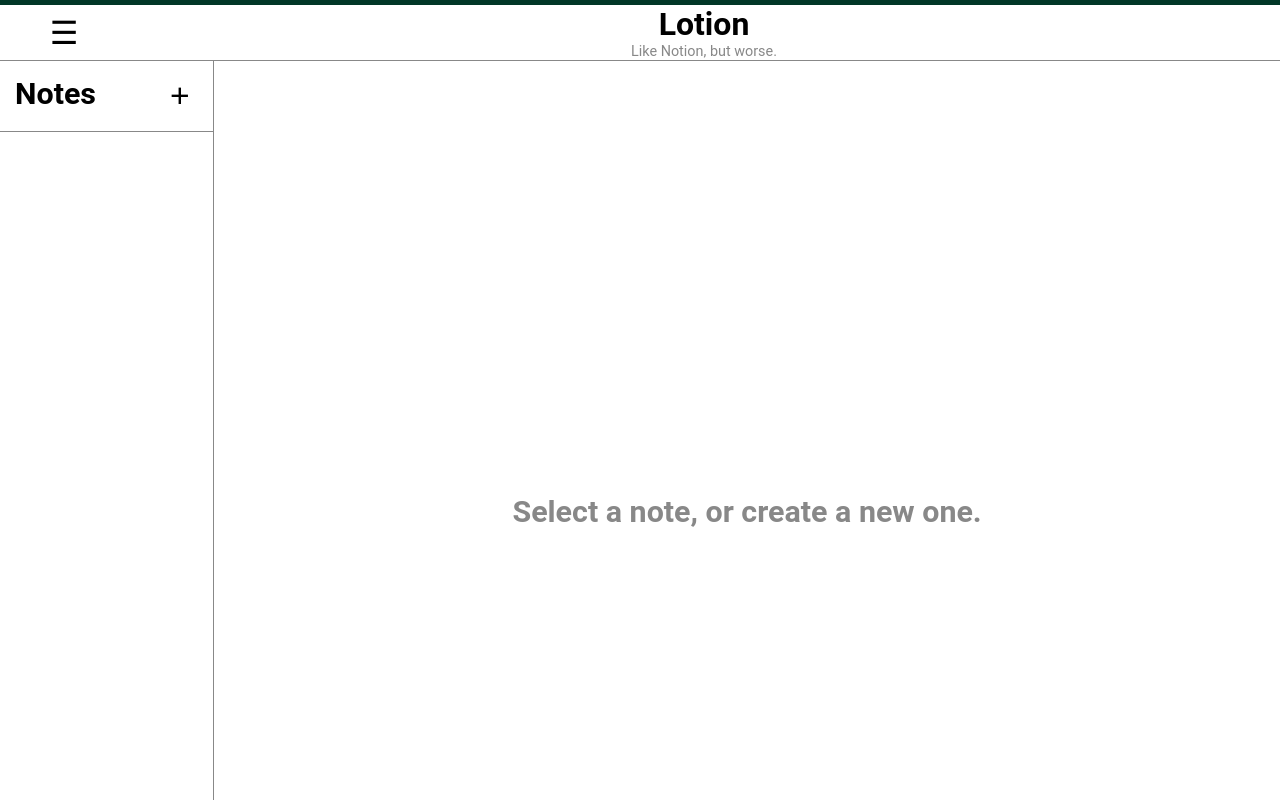
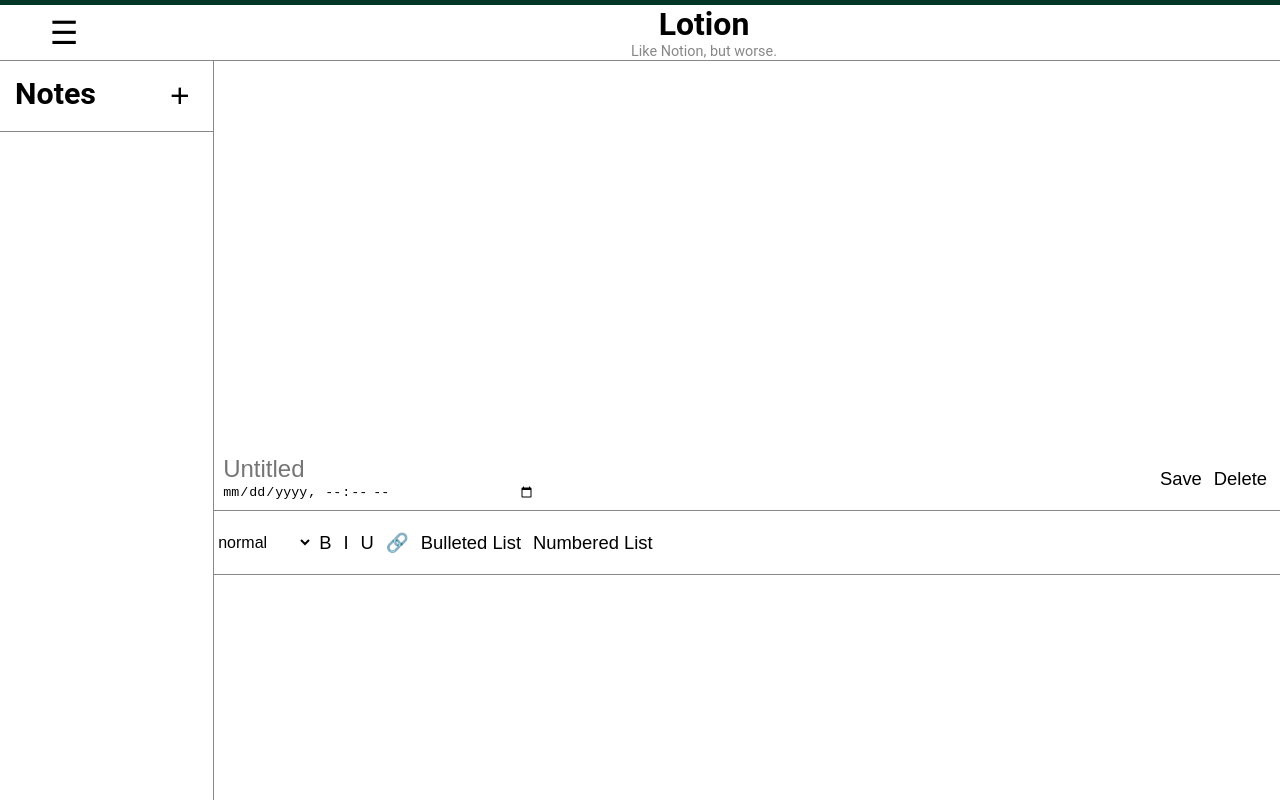
Before and after one commit to tom-stephen/lotion, a React (Create React App) app: page /notes/1/edit in a window 1280 px wide. Shown: the top 800 px of the page. Built offline with nearby package versions, Linux system fonts and the light colour scheme.

Commit message:
adding some code for the adding note funcion. it is deffinitly in the wrong place and not done but a starting place.

```diff
--- a/src/App.js
+++ b/src/App.js
@@ -45,7 +45,38 @@
         </div>
         {/* right side */}
         <div id="right-side">
-          <h1>Select a note, or create a new one.</h1>
+          {/* <h1>Select a note, or create a new one.</h1> */}
+
+{/* ADDING TEST HERE */}
+          {/* bar to put title in */}
+          <div id="note-header-box">
+            <div id="note-title-box">
+              <input id="note-title" type="text" placeholder="Untitled"></input>
+              <input id="note-date"type="datetime-local" />
+            </div>
+
+            <div id="note-header-buttons">
+              <button id="save">Save</button>
+              <button id="delete">Delete</button>
+            </div>
+          </div>
+
+          {/* making note tools */}
+          <div id="note-tools">
+            <select onchange="changeFontSize(this)">
+              <option value="1" id="size-normal">normal</option>
+              <option value="2" id="size-subheader">Subheader</option>
+              <option value="3" id="size-header">Header</option>
+            </select>
+            <button id="bold">B</button>
+            <button id="italic">I</button>
+            <button id="underline">U</button>
+            <button id="link">&#128279;</button>
+            <button id="bulleted-list">Bulleted List</button>
+            <button id="numbered-list">Numbered List</button>
+          </div>
+
+{/* ADDING TEST HERE */}
         </div>
       </div>
     </div>
--- a/src/index.css
+++ b/src/index.css
@@ -143,3 +143,100 @@
   font-size: 1.9rem;
   color: rgb(136, 136, 136);
 }
+
+/* ADDING A NOTE WHEN YOU EDIT */
+#note-header-box {
+  display: flex;
+  flex-direction: row;
+  width: 100%;
+  height: 7%;
+  border-bottom: 1px solid rgb(136, 136, 136);
+}
+
+#note-title-box{
+  display: flex;
+  flex-direction: column;
+  justify-content: left;
+  align-items: left;
+  padding: 7px;
+}
+
+#note-title-box input[type="datetime-local"]{
+  border: none;
+  background-color: transparent;
+}
+
+#note-title-box input[type="text"]{
+  border: none;
+  background-color: transparent;
+  font-size: 1.5rem;
+}
+input:focus {
+  outline: none;
+}
+
+#note-header-buttons {
+  display: flex;
+  flex-direction: row;
+  justify-content: right;
+  align-items: inherit;
+  padding: 7px;
+  flex: 1;
+}
+
+#save{
+  outline: none;
+  border: none;
+  background-color: transparent;
+  font-size: 1.15em;
+}
+
+#save:hover{
+  background-color: #013727;
+  color: white;
+}
+
+#delete{
+  outline: none;
+  border: none;
+  background-color: transparent;
+  font-size: 1.15em;
+}
+
+#delete:hover{
+  background-color: #013727;
+  color: white;
+}
+
+/* editing buttons */
+#note-tools{
+  display: flex;
+  flex-direction: row;
+  width: 100%;
+  height: 7%;
+  border-bottom: 1px solid rgb(136, 136, 136);
+}
+
+#note-tools button{
+  outline: none;
+  border: none;
+  background-color: transparent;
+  font-size: 1.15em;
+  display: flex;
+  justify-content: center;
+  align-items: center;
+}
+
+#note-tools button:hover{
+  color: blue;
+}
+
+#note-tools select{
+  outline: none;
+  border: none;
+  background-color: transparent;
+  font-size: 1.00em;
+  display: flex;
+  justify-content: center;
+  align-items: center;
+}
```
Also changed, not shown: src/edit.js (+7 -1 lines).
